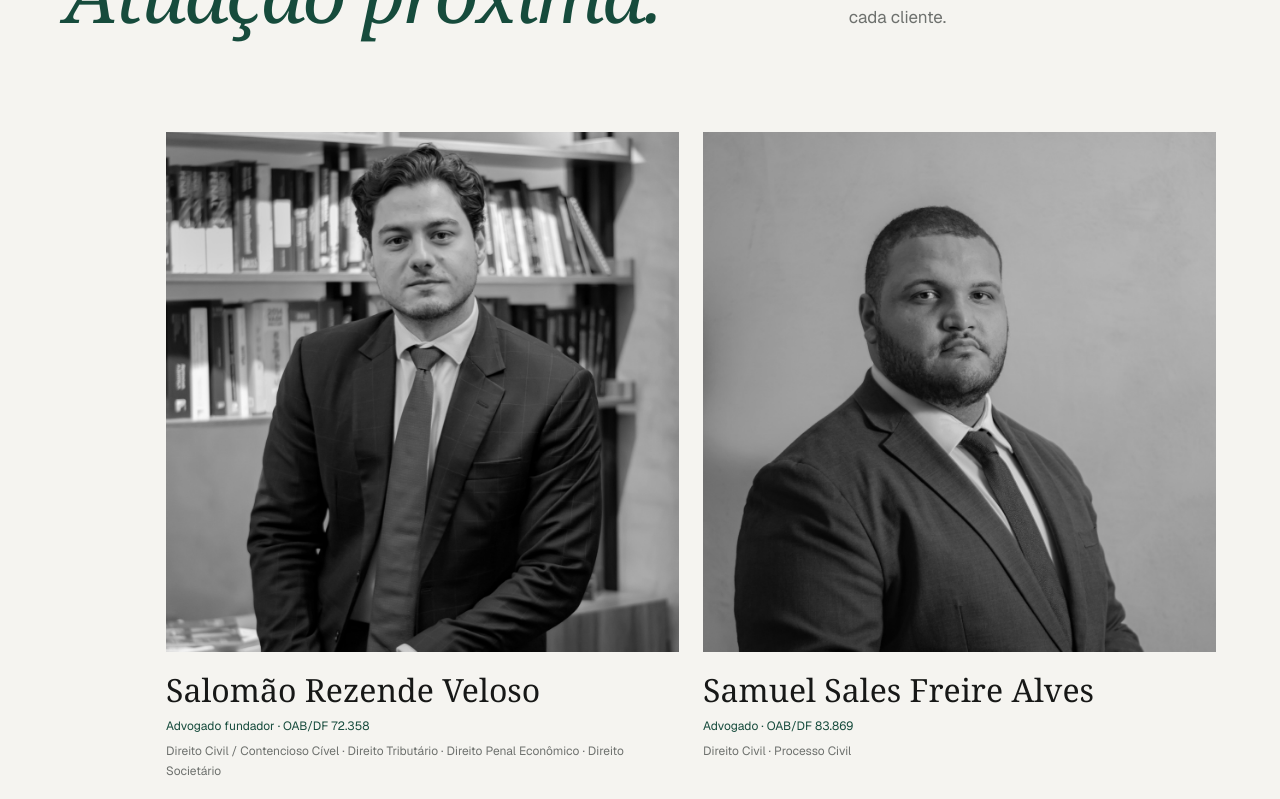
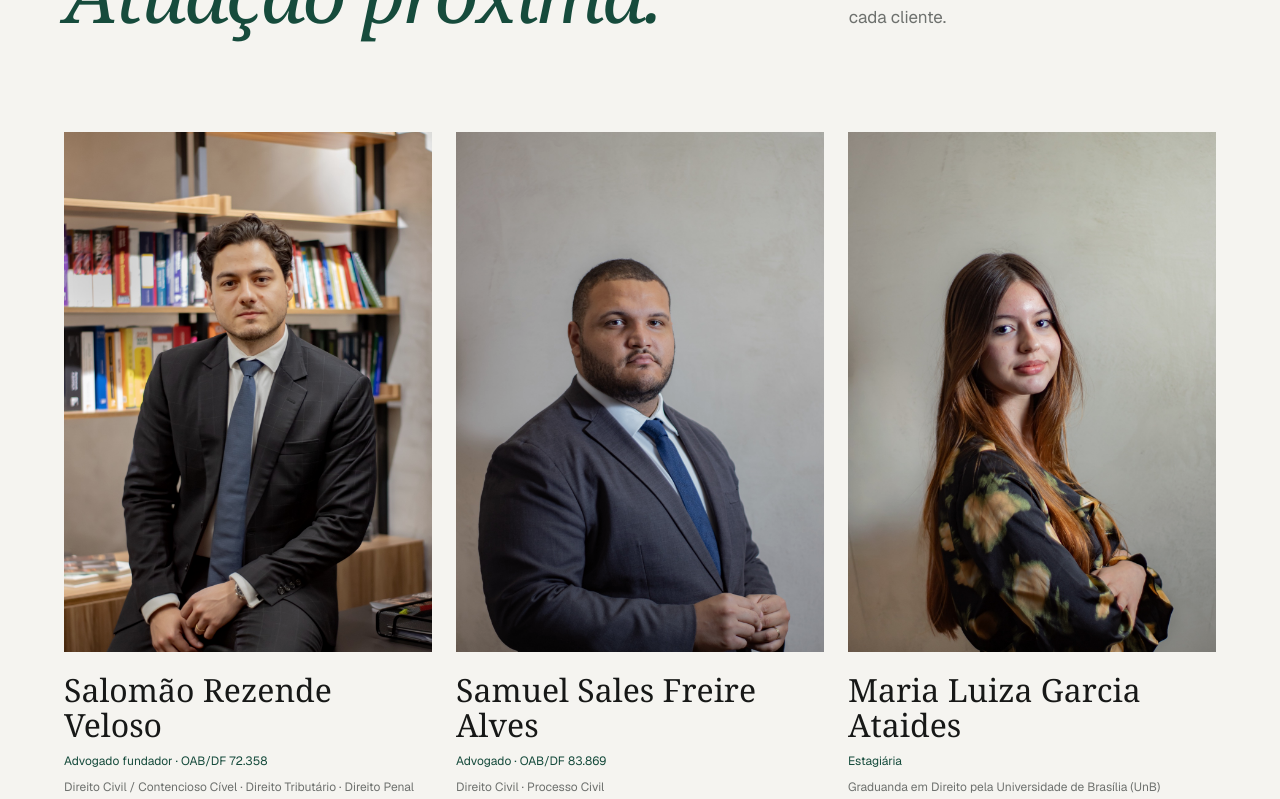
Before and after one commit to rdgalves/srv-advocacia-tema2, a Next.js app: page / in a window 1280 px wide. Shown: the part 2860-3659 px from the top of the page. Built offline with nearby package versions, Linux system fonts and the light colour scheme.

Commit message:
Adiciona Maria Luiza à equipe e mantém fotos coloridas

```diff
--- a/app/globals.css
+++ b/app/globals.css
@@ -193,13 +193,13 @@ img { display:block; width:100%; }
 .filters button { border:0; background:none; padding:7px 0; cursor:pointer; color:var(--muted); font-size:13px; }
 .filters button.active { color:var(--green); border-bottom:1px solid var(--green); }
 .lawyers-grid { display:grid; grid-template-columns:repeat(3,1fr); gap:70px 24px; }
-.lawyers-grid img { height:520px; object-fit:cover; filter:grayscale(1); transition:.5s; }
-.lawyers-grid a:hover img { filter:grayscale(0); transform:translateY(-5px); }
+.lawyers-grid img { height:520px; object-fit:cover; filter:saturate(.9) contrast(1.02); transition:.5s; }
+.lawyers-grid a:hover img { filter:saturate(1) contrast(1.03); transform:translateY(-5px); }
 .lawyers-grid h2,.lawyers-grid h3 { font:400 32px/1.1 var(--serif); margin:20px 0 5px; }
 .lawyers-grid span { color:var(--green); font-size:12px; }.lawyers-grid p { color:var(--muted); font-size:12px; margin:4px 0; }
-.team-professionals { grid-template-columns:repeat(2,minmax(0,1fr)); max-width:1050px; margin-left:auto; }
+.team-professionals { grid-template-columns:repeat(3,minmax(0,1fr)); }
 .profile-hero { min-height:90vh; padding-top:110px; display:grid; grid-template-columns:48% 52%; background:#e2e3df; }
-.profile-hero img { height:calc(90vh - 110px); object-fit:cover; object-position:center top; filter:saturate(.7); }
+.profile-hero img { height:calc(90vh - 110px); object-fit:cover; object-position:center top; filter:saturate(.92) contrast(1.02); }
 .profile-hero>div { padding:8vw; display:flex; flex-direction:column; justify-content:end; }
 .profile-hero>.professional-mark { min-height:calc(90vh - 110px); padding:40px; justify-content:center; }
 .profile-hero>.professional-mark span { color:white; font-size:clamp(110px,14vw,220px); letter-spacing:-.09em; }
--- a/app/site-client.tsx
+++ b/app/site-client.tsx
@@ -52,7 +52,7 @@ function Home() {
 
     <div className="editorial-strip"><div>CIVIL · CONTENCIOSO CÍVEL · TRIBUTÁRIO · PENAL ECONÔMICO · SOCIETÁRIO · CIVIL · CONTENCIOSO CÍVEL ·</div></div>
 
-    <section className="team section"><div className="team-head"><h2>Experiência técnica.<br /><em>Atuação próxima.</em></h2><p>Profissionais com trajetórias complementares, unidos pelo compromisso com uma assessoria estratégica, pessoal e atenta à realidade de cada cliente.</p></div><div className="lawyers-grid team-professionals">{lawyers.map((p) => <a href={`/advogados/${p.slug}`} key={p.slug}><img src={p.image} alt={`Retrato de ${p.name}`} loading="lazy" /><h3>{p.name}</h3><span>{p.role} · {p.oab}</span><p>{p.areas.join(" · ")}</p></a>)}</div><a className="text-link team-link" href="/advogados">Conheça os profissionais <Arrow /></a></section>
+    <section className="team section"><div className="team-head"><h2>Experiência técnica.<br /><em>Atuação próxima.</em></h2><p>Profissionais com trajetórias complementares, unidos pelo compromisso com uma assessoria estratégica, pessoal e atenta à realidade de cada cliente.</p></div><div className="lawyers-grid team-professionals">{lawyers.map((p) => <a href={`/advogados/${p.slug}`} key={p.slug}><img src={p.image} alt={`Retrato de ${p.name}`} loading="lazy" /><h3>{p.name}</h3><span>{[p.role, p.oab].filter(Boolean).join(" · ")}</span><p>{p.areas.length ? p.areas.join(" · ") : p.education[0]}</p></a>)}</div><a className="text-link team-link" href="/advogados">Conheça os profissionais <Arrow /></a></section>
 
     <section className="dark-section"><div className="dark-image" /><div className="dark-copy"><span>Presença institucional</span><h2>Sede em Brasília.<br /><em>Atuação qualificada</em><br />nos tribunais.</h2><p>Atuação perante o Tribunal Regional Federal da 1ª Região, o Tribunal de Justiça do Distrito Federal e dos Territórios e o Superior Tribunal de Justiça.</p></div></section>
 
@@ -95,9 +95,9 @@ function PageHero({ label, title, text }: { label: string; title: string; text:
 
 function PracticePage() { return <main><PageHero label="Atuação" title="Estratégia jurídica para a demanda real de cada caso." text="Atuação em Brasília/DF, perante o TRF1, o TJDFT e o STJ." /><section className="practice-page section">{practiceAreas.map((item) => <article key={item.slug}><div><h2>{item.name}</h2><p>{item.description}</p><a href="/contato">Fale com o escritório <Arrow /></a></div><img src={item.image} alt="Ambiente do escritório Salomão Rezende Veloso Advocacia" loading="lazy" /></article>)}</section><Cta /></main>; }
 
-function LawyersPage() { return <main><PageHero label="Profissionais" title="Formação contínua. Atuação próxima." text="Conheça as trajetórias dos profissionais do escritório." /><section className="lawyers-page section"><div className="lawyers-grid">{lawyers.map((p) => <a href={`/advogados/${p.slug}`} key={p.slug}><img src={p.image} alt={`Retrato de ${p.name}`} /><h2>{p.name}</h2><span>{p.role} · {p.oab}</span><p>{p.areas.join(" · ")}</p></a>)}</div></section></main>; }
+function LawyersPage() { return <main><PageHero label="Profissionais" title="Formação contínua. Atuação próxima." text="Conheça as trajetórias dos profissionais do escritório." /><section className="lawyers-page section"><div className="lawyers-grid">{lawyers.map((p) => <a href={`/advogados/${p.slug}`} key={p.slug}><img src={p.image} alt={`Retrato de ${p.name}`} /><h2>{p.name}</h2><span>{[p.role, p.oab].filter(Boolean).join(" · ")}</span><p>{p.areas.length ? p.areas.join(" · ") : p.education[0]}</p></a>)}</div></section></main>; }
 
-function LawyerPage({ slug }: { slug: string }) { const p = lawyers.find((person) => person.slug === slug) || lawyers[0]; return <main className="profile"><section className="profile-hero"><img src={p.image} alt={`Retrato de ${p.name}`} /><div><a href="/advogados">← Profissionais</a><span>{p.role} · {p.oab}</span><h1>{p.name}</h1><p>{p.areas.join(" · ")}</p></div></section><section className="profile-body section"><div><span>Trajetória</span><h2>{p.bio}</h2><p className="profile-links"><a href={p.lattes} target="_blank" rel="noreferrer">Currículo Lattes <Arrow /></a><a href={p.linkedin} target="_blank" rel="noreferrer">LinkedIn <Arrow /></a></p></div><div className="profile-details"><section><h3>Formação</h3>{p.education.map((x) => <p key={x}>{x}</p>)}</section><section><h3>Experiência profissional</h3>{p.experience.map((x) => <p key={x}>{x}</p>)}</section><section><h3>Áreas de atuação</h3>{p.areas.map((x) => <p key={x}>{x}</p>)}</section><section><h3>Idiomas</h3>{p.languages.map((x) => <p key={x}>{x}</p>)}</section></div></section><Cta /></main>; }
+function LawyerPage({ slug }: { slug: string }) { const p = lawyers.find((person) => person.slug === slug) || lawyers[0]; const links = Boolean(p.lattes || p.linkedin); return <main className="profile"><section className="profile-hero"><img src={p.image} alt={`Retrato de ${p.name}`} /><div><a href="/advogados">← Profissionais</a><span>{[p.role, p.oab].filter(Boolean).join(" · ")}</span><h1>{p.name}</h1><p>{p.areas.length ? p.areas.join(" · ") : p.education[0]}</p></div></section><section className="profile-body section"><div><span>Trajetória</span><h2>{p.bio}</h2>{links && <p className="profile-links">{p.lattes && <a href={p.lattes} target="_blank" rel="noreferrer">Currículo Lattes <Arrow /></a>}{p.linkedin && <a href={p.linkedin} target="_blank" rel="noreferrer">LinkedIn <Arrow /></a>}</p>}</div><div className="profile-details"><section><h3>Formação</h3>{p.education.map((x) => <p key={x}>{x}</p>)}</section>{p.experience.length > 0 && <section><h3>Experiência profissional</h3>{p.experience.map((x) => <p key={x}>{x}</p>)}</section>}{p.areas.length > 0 && <section><h3>Áreas de atuação</h3>{p.areas.map((x) => <p key={x}>{x}</p>)}</section>}{p.languages.length > 0 && <section><h3>Idiomas</h3>{p.languages.map((x) => <p key={x}>{x}</p>)}</section>}</div></section><Cta /></main>; }
 
 function ArticlesPage() { return <main><PageHero label="Publicações" title="Conteúdo jurídico em preparação." text="Este espaço será dedicado a análises sobre temas relevantes das áreas de atuação do escritório." /><section className="empty-state section"><span>Em breve</span><h2>Novas perspectivas serão publicadas aqui.</h2><a className="text-link" href="/contato">Fale com o escritório <Arrow /></a></section></main>; }
 
--- a/src/data/lawyers.ts
+++ b/src/data/lawyers.ts
@@ -1,4 +1,19 @@
-export const lawyers = [
+export type Professional = {
+  name: string;
+  slug: string;
+  role: string;
+  oab?: string;
+  areas: string[];
+  bio: string;
+  education: string[];
+  experience: string[];
+  languages: string[];
+  lattes?: string;
+  linkedin?: string;
+  image: string;
+};
+
+export const lawyers: Professional[] = [
   {
     name: "Salomão Rezende Veloso",
     slug: "salomao-rezende-veloso",
@@ -32,4 +47,15 @@ export const lawyers = [
     linkedin: "https://www.linkedin.com/in/samuel-sales-a55125204",
     image: "/samuel-sales-freire-alves.jpg",
   },
+  {
+    name: "Maria Luiza Garcia Ataides",
+    slug: "maria-luiza-garcia-ataides",
+    role: "Estagiária",
+    areas: [],
+    bio: "Graduanda em Direito pela Universidade de Brasília (UnB), integra a equipe do escritório como estagiária.",
+    education: ["Graduanda em Direito pela Universidade de Brasília (UnB)"],
+    experience: [],
+    languages: [],
+    image: "/maria-luiza-garcia-ataides.jpg",
+  },
 ];
```
Also changed, not shown: public/maria-luiza-garcia-ataides.jpg (added).
